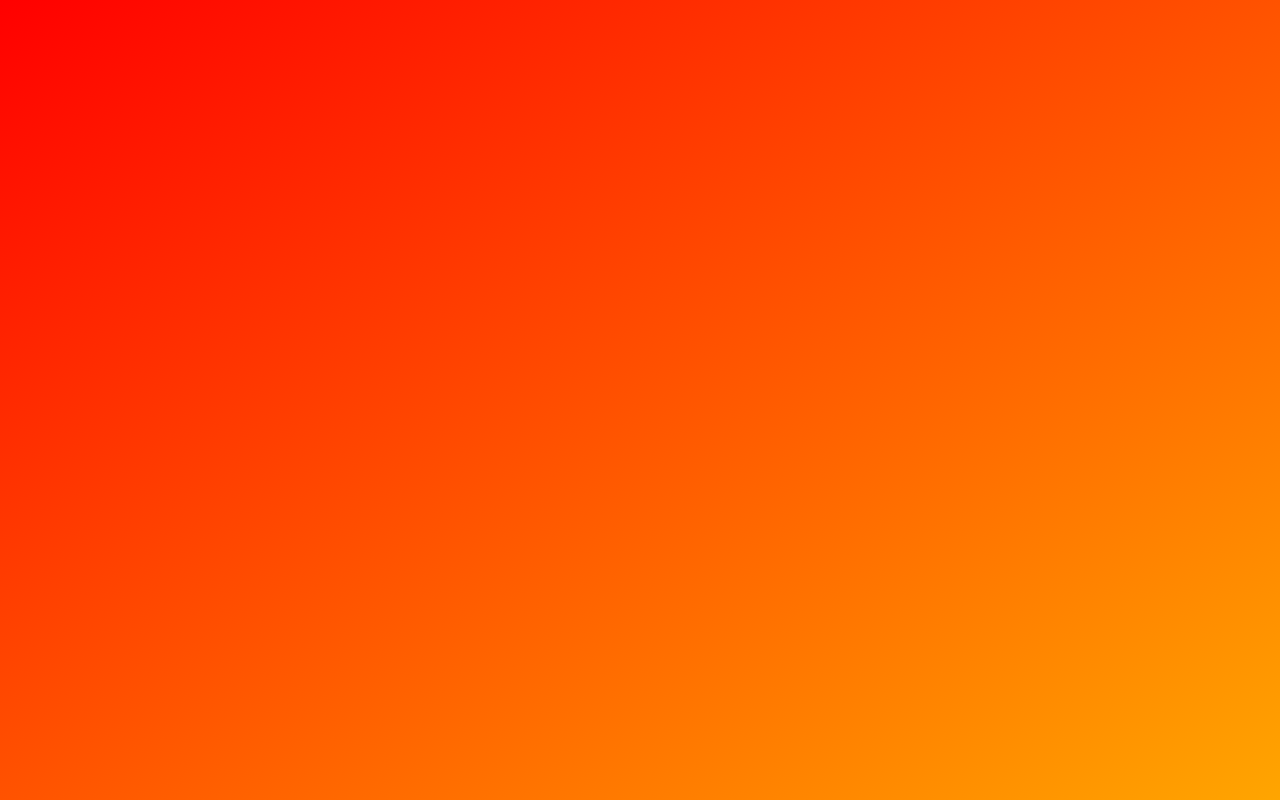
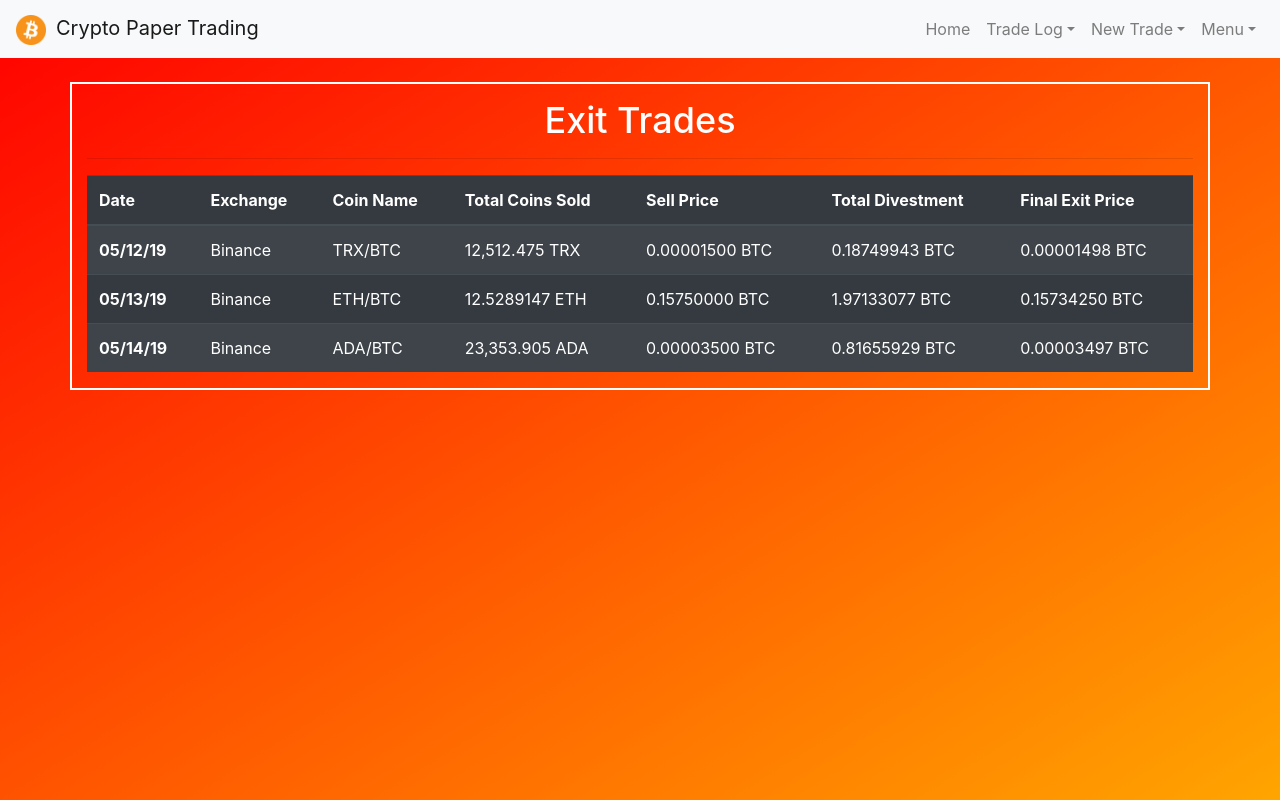
Before and after one commit to mdamian9/cryptopapertrading-site, a React (Create React App) app in the folder client/: page /exit-trades in a window 1280 px wide. Built offline with nearby package versions, Linux system fonts and the light colour scheme.

Commit message:
Separated TradeLog page, made 2 separate pages for UserEntryTrades / UserExitTrades

```diff
--- /dev/null
+++ b/client/src/components/EntryTradeLogPage.js
@@ -0,0 +1,22 @@
+import React from 'react';
+import { Container, Row, Col } from 'reactstrap';
+import Navbar from './Navbar';
+import UserEntryTrades from './UserEntryTrades';
+
+const EntryTradeLogPage = () => {
+    return (
+        <div>
+            <Navbar />
+            <br />
+            <Container className="text-white w-outline">
+                <Row>
+                    <Col>
+                        <UserEntryTrades />
+                    </Col>
+                </Row>
+            </Container>
+        </div>
+    );
+};
+
+export default EntryTradeLogPage;
--- /dev/null
+++ b/client/src/components/ExitTradeLogPage.js
@@ -0,0 +1,22 @@
+import React from 'react';
+import { Container, Row, Col } from 'reactstrap';
+import Navbar from './Navbar';
+import UserExitTrades from './UserExitTrades';
+
+const ExitTradeLogPage = () => {
+    return (
+        <div>
+            <Navbar />
+            <br />
+            <Container className="text-white w-outline">
+                <Row>
+                    <Col>
+                        <UserExitTrades />
+                    </Col>
+                </Row>
+            </Container>
+        </div>
+    );
+};
+
+export default ExitTradeLogPage;
--- a/client/src/components/Navbar.js
+++ b/client/src/components/Navbar.js
@@ -40,9 +40,23 @@ class NavbarComponent extends Component {
                         <NavItem>
                             <NavLink href="/home">Home</NavLink>
                         </NavItem>
-                        <NavItem>
-                            <NavLink href="/trade-log">Trade Log</NavLink>
-                        </NavItem>
+                        <UncontrolledDropdown nav inNavbar>
+                            <DropdownToggle nav caret>
+                                Trade Log
+                            </DropdownToggle>
+                            <DropdownMenu right>
+                                <DropdownItem>
+                                    <NavLink href="/entry-trades">
+                                        Entry Trades
+                                    </NavLink>
+                                </DropdownItem>
+                                <DropdownItem>
+                                    <NavLink href="/exit-trades">
+                                        Exit Trades
+                                    </NavLink>
+                                </DropdownItem>
+                            </DropdownMenu>
+                        </UncontrolledDropdown>
                         <UncontrolledDropdown nav inNavbar>
                             <DropdownToggle nav caret>
                                 New Trade
--- a/client/src/components/TradeLogPage.js
+++ /dev/null
@@ -1,26 +0,0 @@
-import React from 'react';
-import { Container, Row, Col } from 'reactstrap';
-import NavbarComponent from './Navbar';
-import UserEntryTrades from './UserEntryTrades';
-import UserExitTrades from './UserExitTrades';
-
-const TradeLogPage = () => {
-    return (
-        <div>
-            <NavbarComponent />
-            <br />
-            <Container className="text-white">
-                <Row className="justify-content-center">
-                    <Col className="w-outline">
-                            <UserEntryTrades />
-                    </Col>
-                    <Col className="w-outline" >
-                        <UserExitTrades />
-                    </Col>
-                </Row>
-            </Container>
-        </div>
-    );
-};
-
-export default TradeLogPage;
--- a/client/src/components/UserEntryTrades.js
+++ b/client/src/components/UserEntryTrades.js
@@ -8,10 +8,12 @@ class UserEntryTrades extends Component {
                 <h1 className="text-center" style={{ margin: "15px", fontSize: "4.5vh" }}>
                     Entry Trades
                 </h1>
+                <hr />
                 <Table dark striped>
                     <thead>
                         <tr>
                             <th>Date</th>
+                            <th>Exchange</th>
                             <th>Coin Name</th>
                             <th>Total Investment</th>
                             <th>Buy Price</th>
@@ -22,6 +24,7 @@ class UserEntryTrades extends Component {
                     <tbody>
                         <tr>
                             <th scope="row">05/12/19</th>
+                            <td>Binance</td>
                             <td>TRX/BTC</td>
                             <td>0.015030000 BTC</td>
                             <td>0.00000120 BTC</td>
@@ -30,6 +33,7 @@ class UserEntryTrades extends Component {
                         </tr>
                         <tr>
                             <th scope="row">05/13/19</th>
+                            <td>Binance</td>
                             <td>ETH/BTC</td>
                             <td>0.35756005 BTC</td>
                             <td>0.02851025 BTC</td>
@@ -38,6 +42,7 @@ class UserEntryTrades extends Component {
                         </tr>
                         <tr>
                             <th scope="row">05/14/19</th>
+                            <td>Binance</td>
                             <td>ADA/BTC</td>
                             <td>0.23050000 BTC</td>
                             <td>0.00000986 BTC</td>
--- a/client/src/components/UserExitTrades.js
+++ b/client/src/components/UserExitTrades.js
@@ -1,23 +1,19 @@
 import React, { Component } from 'react';
-import { Container, Row, Col, Table } from 'reactstrap';
+import { Table } from 'reactstrap';
 
 class UserExitTrades extends Component {
     render() {
         return (
-            <Container>
-                <Row>
-                    <Col>
+            <div>
                 <h1 className="text-center" style={{ margin: "15px", fontSize: "4.5vh" }}>
                     Exit Trades
                 </h1>
-                    </Col>
-                </Row>
-                <Row>
-                    <Col>
+                <hr />
                 <Table dark striped>
                     <thead>
                         <tr>
                             <th>Date</th>
+                            <th>Exchange</th>
                             <th>Coin Name</th>
                             <th>Total Coins Sold</th>
                             <th>Sell Price</th>
@@ -28,6 +24,7 @@ class UserExitTrades extends Component {
                     <tbody>
                         <tr>
                             <th scope="row">05/12/19</th>
+                            <td>Binance</td>
                             <td>TRX/BTC</td>
                             <td>12,512.475 TRX</td>
                             <td>0.00001500 BTC</td>
@@ -36,6 +33,7 @@ class UserExitTrades extends Component {
                         </tr>
                         <tr>
                             <th scope="row">05/13/19</th>
+                            <td>Binance</td>
                             <td>ETH/BTC</td>
                             <td>12.5289147 ETH</td>
                             <td>0.15750000 BTC</td>
@@ -44,6 +42,7 @@ class UserExitTrades extends Component {
                         </tr>
                         <tr>
                             <th scope="row">05/14/19</th>
+                            <td>Binance</td>
                             <td>ADA/BTC</td>
                             <td>23,353.905 ADA</td>
                             <td>0.00003500 BTC</td>
@@ -52,9 +51,7 @@ class UserExitTrades extends Component {
                         </tr>
                     </tbody>
                 </Table>
-                    </Col>
-                </Row>
-            </Container>
+            </div>
         );
     };
 };
--- a/client/src/index.js
+++ b/client/src/index.js
@@ -10,9 +10,8 @@ import LoginPage from './components/LoginPage.js';
 import UserHomePage from './components/UserHomePage';
 import NewEntryTradePage from './components/NewEntryTradePage';
 import NewExitTradePage from './components/NewExitTradePage';
-import TradeLogPage from './components/TradeLogPage';
-import UserEntryTrades from './components/UserEntryTrades';
-import UserExitTrades from './components/UserExitTrades';
+import EntryTradeLogPage from './components/EntryTradeLogPage';
+import ExitTradeLogPage from './components/ExitTradeLogPage';
 import * as serviceWorker from './serviceWorker';
 
 ReactDOM.render(
@@ -23,9 +22,8 @@ ReactDOM.render(
         <Route exact path="/home" component={UserHomePage} />
         <Route exact path="/new-entry-trade" component={NewEntryTradePage} />
         <Route exact path="/new-exit-trade" component={NewExitTradePage} />
-        <Route exact path="/trade-log" component={TradeLogPage} />
-        <Route exact path="/user-entry-trades" component={UserEntryTrades} />
-        <Route exact path="/user-exit-trades" component={UserExitTrades} />
+        <Route exact path="/entry-trades" component={EntryTradeLogPage} />
+        <Route exact path="/exit-trades" component={ExitTradeLogPage} />
     </Router>
     , document.getElementById('root')
 );
```
Lines whose indentation alone changed are shown as unchanged.
